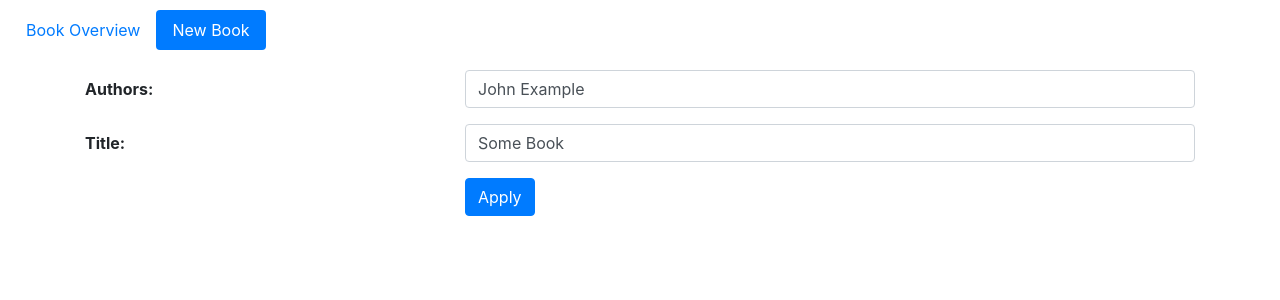
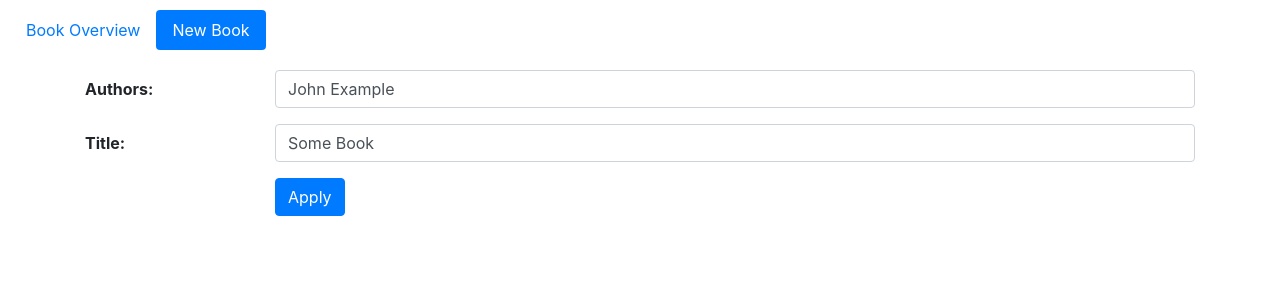
Before and after one commit to devonfw-training/ng-training, an Angular app: page /book-app/book/1 in a window 1280 px wide. Shown: the top 300 px of the page. Built offline with nearby package versions, Linux system fonts and the light colour scheme.

Commit message:
Template-driven forms implemented

```diff
--- a/src/app/books/book-details/book-details.component.html
+++ b/src/app/books/book-details/book-details.component.html
@@ -1,19 +1,23 @@
-<form class="container" *ngIf="book">
-  <div class="form-group row">
-    <label for="authors" class="col-sm-4 col-form-label">Authors:</label>
-    <div class="col-sm-8">
-      <input id="authors" name="authors" type="text" [(ngModel)]="book.authors" class="form-control">
+<form #bookForm="ngForm" (submit)="apply()" [class.ng-submit]="submitted" novalidate class="container">
+  <div class="form-group row" [class.has-danger]="isFieldInvalid('authors')">
+    <label for="authors" class="col-sm-2 col-form-label">Authors:</label>
+    <div class="col-sm-10">
+      <input id="authors" name="authors" type="text" [(ngModel)]="book.authors"
+             class="form-control form-control-danger" required maxlength="15">
+      <div class="form-control-feedback">{{getErrorMessageOfField('authors')}}</div>
+    </div>
+  </div>
+  <div class="form-group row" [class.has-danger]="isFieldInvalid('title')">
+    <label for="title" class="col-sm-2 col-form-label">Title:</label>
+    <div class="col-sm-10">
+      <input id="title" name="title" type="text" [(ngModel)]="book.title"
+             class="form-control form-control-danger" required maxlength="50">
+      <div class="form-control-feedback">{{getErrorMessageOfField('title')}}</div>
     </div>
   </div>
   <div class="form-group row">
-    <label for="title" class="col-sm-4 col-form-label">Title:</label>
-    <div class="col-sm-8">
-      <input id="title" name="title" type="text" [(ngModel)]="book.title" class="form-control">
-    </div>
-  </div>
-  <div class="form-group row">
-    <div class="offset-sm-4 col-sm-8">
-      <button class="btn btn-primary" (click)="apply()">Apply</button>
+    <div class="offset-sm-2 col-sm-10">
+      <button type="submit" class="btn btn-primary">Apply</button>
     </div>
   </div>
 </form>
--- a/src/app/books/book-details/book-details.component.ts
+++ b/src/app/books/book-details/book-details.component.ts
@@ -1,8 +1,9 @@
-import {Component, OnInit} from '@angular/core';
+import {Component, OnInit, ViewChild} from '@angular/core';
 import {Book} from '../book';
 import {cloneDeep} from 'lodash';
 import {BookService} from '../book.service';
 import {Router, ActivatedRoute} from '@angular/router';
+import {NgForm, AbstractControl} from '@angular/forms';
 
 @Component({
   selector: 'app-book-details',
@@ -12,8 +13,43 @@ import {Router, ActivatedRoute} from '@angular/router';
 export class BookDetailsComponent implements OnInit {
   book: Book;
 
+  @ViewChild('bookForm')
+  currentForm: NgForm;
+
+  submitted: boolean;
+
+  private static createErrorMessage(errorObject: {[key: string]: any}): string {
+    if (errorObject) {
+      for (const errorCode in errorObject) {
+        if (errorObject.hasOwnProperty(errorCode)) {
+          switch (errorCode) {
+            case 'required':
+              return 'Please provide a value';
+            case 'maxlength':
+              return 'The value is too long';
+            default:
+              return 'The value is wrong';
+          }
+        }
+      }
+    }
+  };
+
   constructor(private bookService: BookService, private router: Router, private route: ActivatedRoute) {
     this.book = new Book();
+    this.submitted = false;
+  }
+
+  getErrorMessageOfField(fieldName: string): string {
+    if (this.isFieldInvalid(fieldName)) {
+      const fieldControl: AbstractControl = this.currentForm.form.get(fieldName);
+      return BookDetailsComponent.createErrorMessage(fieldControl.errors);
+    }
+  }
+
+  isFieldInvalid(fieldName: string): boolean {
+    const fieldControl: AbstractControl = this.currentForm.form.get(fieldName);
+    return fieldControl && fieldControl.invalid && (fieldControl.touched || this.submitted);
   }
 
   ngOnInit(): void {
@@ -25,8 +61,11 @@ export class BookDetailsComponent implements OnInit {
   }
 
   apply(): void {
-    this.bookService.save(this.book).subscribe(() => {
-      this.router.navigate(['/book-app/books']);
-    });
+    this.submitted = true;
+    if (this.currentForm.form.valid) {
+      this.bookService.save(this.book).subscribe(() => {
+        this.router.navigate(['/book-app/books']);
+      });
+    }
   }
 }
```
